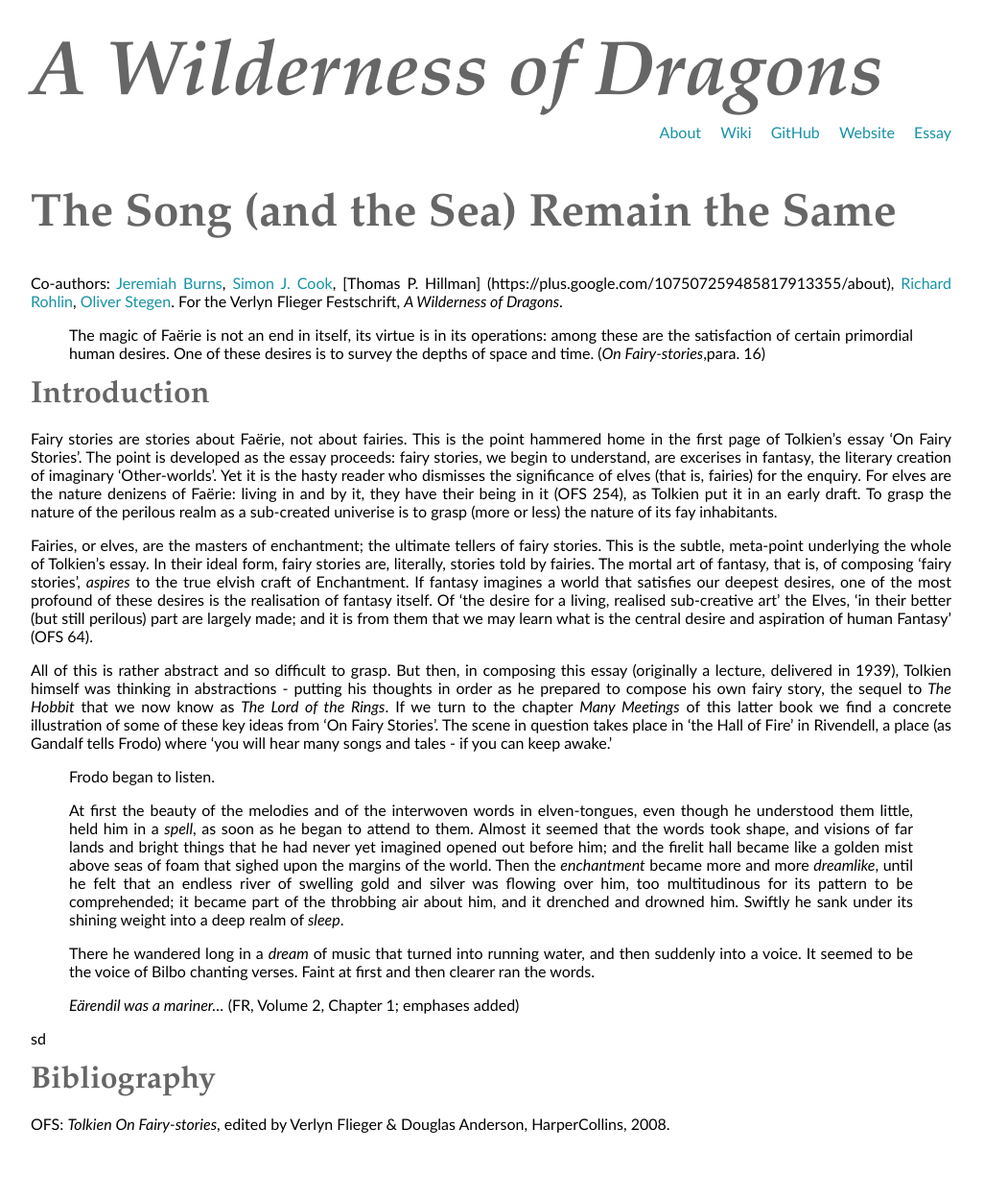
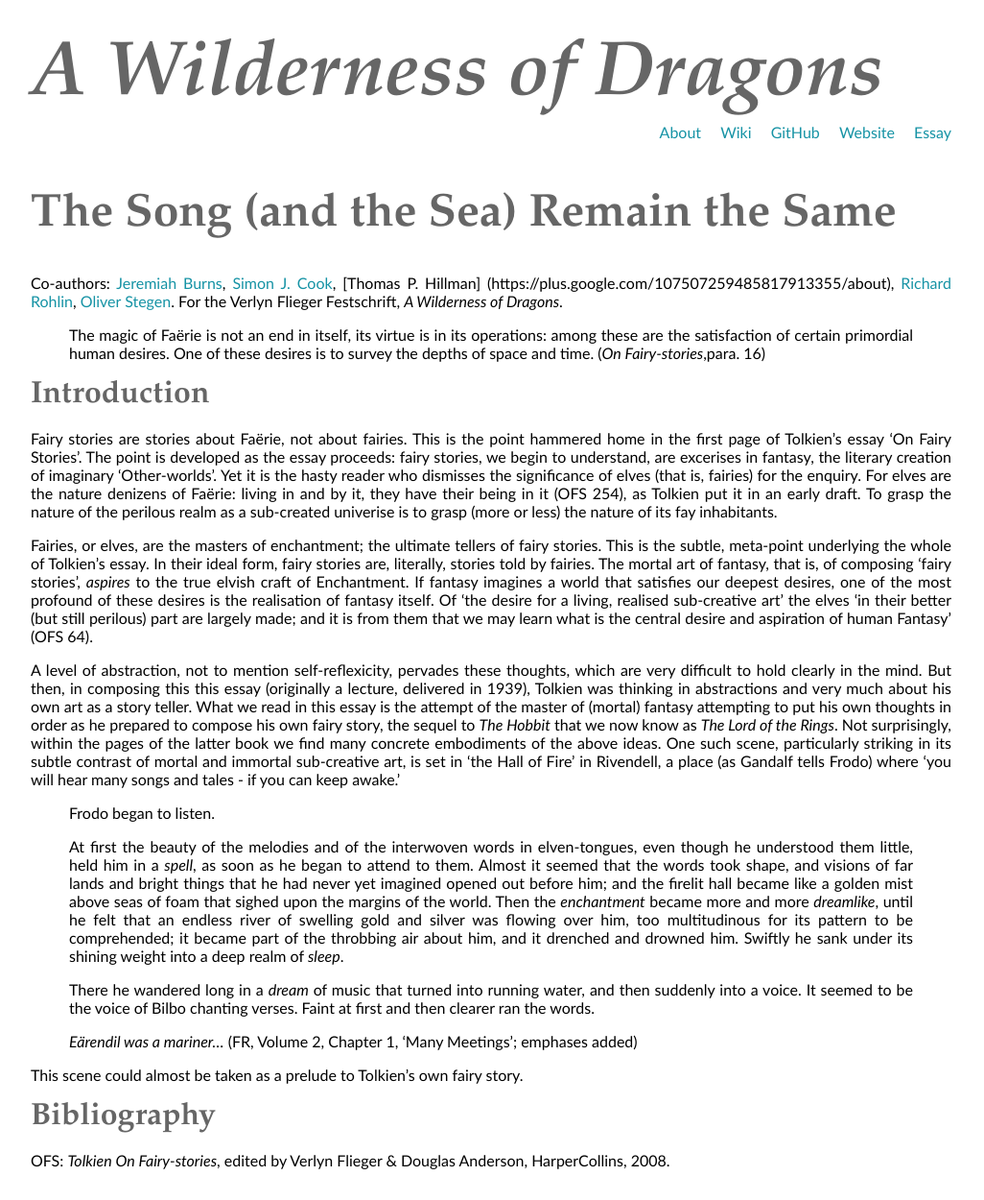
Before and after one commit to uoou/AWildernessOfDragons, a Jekyll site: the page built from essay.md, in a window 1280 px wide. Shown: the whole page at 96% size, without its empty margins (0-1026 px from the left). Built offline with Jekyll 4.4.1, drawn with Linux system fonts in a browser that asks for light colours; Markdown is read by kramdown in place of the engine named in the settings; before the commit the page ends 1212 px from its top, so only the background shows below that.

Commit message:
Update essay.md

```diff
--- a/essay.md
+++ b/essay.md
@@ -11,9 +11,9 @@ Co-authors: [Jeremiah Burns](https://plus.google.com/+JeremiahBurns/about), [Sim
 
 Fairy stories are stories about Faërie, not about fairies. This is the point hammered home in the first page of Tolkien's essay 'On Fairy Stories'. The point is developed as the essay proceeds: fairy stories, we begin to understand, are excerises in fantasy, the literary creation of  imaginary 'Other-worlds'. Yet it is the hasty reader who dismisses the significance of elves (that is, fairies) for the enquiry. For elves are the nature denizens of Faërie: living in and by it, they have their being in it (OFS 254), as Tolkien put it in an early draft. To grasp the nature of the perilous realm as a sub-created univerise is to grasp (more or less) the nature of its fay inhabitants.
 
-Fairies, or elves, are the masters of enchantment; the ultimate tellers of fairy stories. This is the subtle, meta-point underlying the whole of Tolkien's essay. In their ideal form, fairy stories are, literally, stories told by fairies. The mortal art of fantasy, that is, of composing 'fairy stories', *aspires* to the true elvish craft of Enchantment. If fantasy imagines a world that satisfies our deepest desires, one of the most profound of these desires is the realisation of fantasy itself. Of 'the desire for a living, realised sub-creative art' the Elves, 'in their better (but still perilous) part are largely made; and it is from them that we may learn what is the central desire and aspiration of human Fantasy' (OFS 64).
+Fairies, or elves, are the masters of enchantment; the ultimate tellers of fairy stories. This is the subtle, meta-point underlying the whole of Tolkien's essay. In their ideal form, fairy stories are, literally, stories told by fairies. The mortal art of fantasy, that is, of composing 'fairy stories', *aspires* to the true elvish craft of Enchantment. If fantasy imagines a world that satisfies our deepest desires, one of the most profound of these desires is the realisation of fantasy itself. Of 'the desire for a living, realised sub-creative art' the elves 'in their better (but still perilous) part are largely made; and it is from them that we may learn what is the central desire and aspiration of human Fantasy' (OFS 64).
 
-All of this is rather abstract and so difficult to grasp. But then, in composing this essay (originally a lecture, delivered in 1939), Tolkien himself was thinking in abstractions - putting his thoughts in order as he prepared to compose his own fairy story, the sequel to *The Hobbit* that we now know as *The Lord of the Rings*. If we turn to the chapter *Many Meetings* of this latter book we find a concrete illustration of some of these key ideas from 'On Fairy Stories'. The scene in question takes place in 'the Hall of Fire' in Rivendell, a place (as Gandalf tells Frodo) where 'you will hear many songs and tales - if you can keep awake.'
+A level of abstraction, not to mention self-reflexicity, pervades these thoughts, which are very difficult to hold clearly in the mind. But then, in composing this this essay (originally a lecture, delivered in 1939), Tolkien was thinking in abstractions and very much about his own art as a story teller. What we read in this essay is the attempt of the master of (mortal) fantasy attempting to put his own thoughts in order as he prepared to compose his own fairy story, the sequel to *The Hobbit* that we now know as *The Lord of the Rings*. Not surprisingly, within the pages of the latter book we find many concrete embodiments of the above ideas. One such scene, particularly striking in its subtle contrast of mortal and immortal sub-creative art, is set in 'the Hall of Fire' in Rivendell, a place (as Gandalf tells Frodo) where 'you will hear many songs and tales - if you can keep awake.'
 
 >Frodo began to listen.
 
@@ -21,9 +21,9 @@ All of this is rather abstract and so difficult to grasp. But then, in composing
 
 >There he wandered long in a *dream* of music that turned into running water, and then suddenly into a voice. It seemed to be the voice of Bilbo chanting verses. Faint at first and then clearer ran the words.
 
->*Eärendil was a mariner...*      (FR, Volume 2, Chapter 1; emphases added)
+>*Eärendil was a mariner...*      (FR, Volume 2, Chapter 1, 'Many Meetings'; emphases added)
 
-sd
+This scene could almost be taken as a prelude to Tolkien's own fairy story.
 
 
 
```
